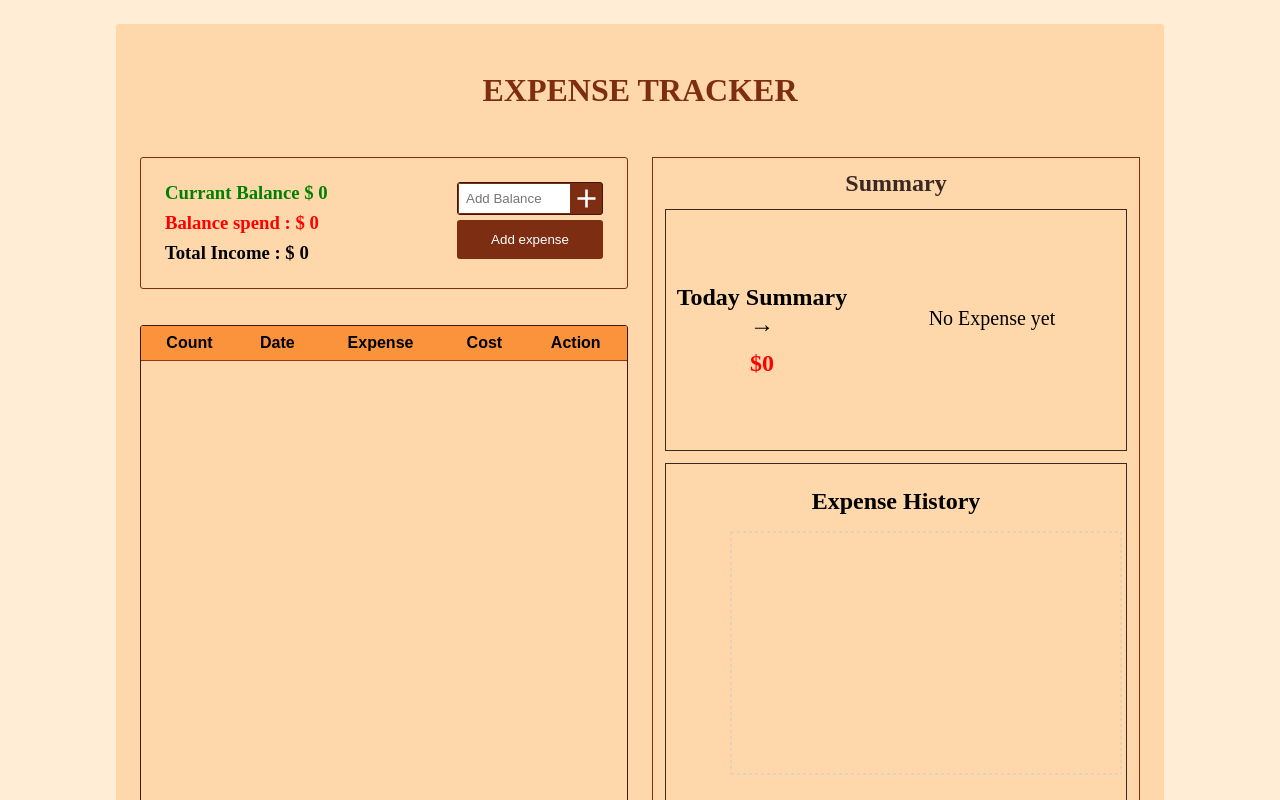
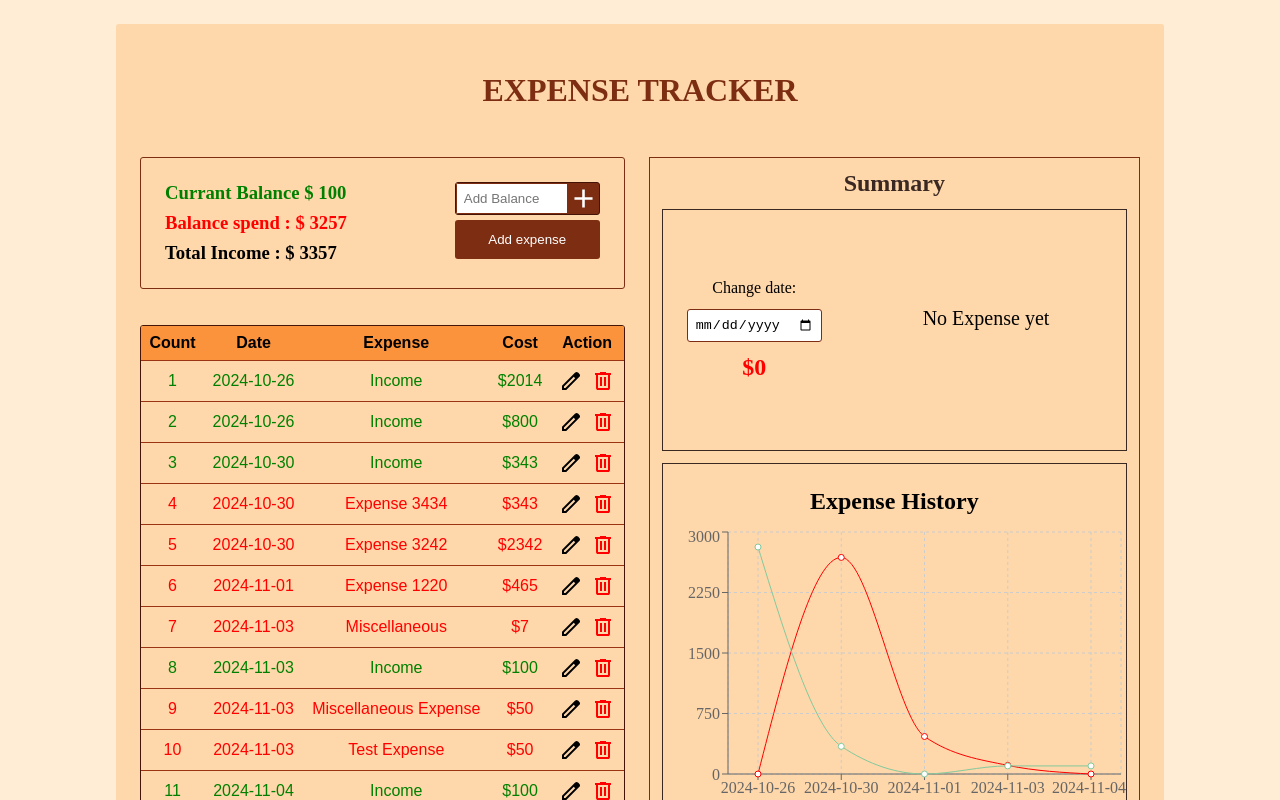
Before and after one commit to rajwindersxxx/expenseTracker, a React (Vite) app: page / in a window 1280 px wide. Shown: the top 800 px of the page. Built offline with nearby package versions, Linux system fonts and the light colour scheme.

Commit message:
making date feature

```diff
--- a/src/App.css
+++ b/src/App.css
@@ -241,6 +241,7 @@ td input {
 .chart_description {
   align-self: center;
   text-align: center;
+  z-index: 20;
   /* border-bottom: .0625rem solid #3a2823; */
 }
 .pi_chart {
@@ -307,3 +308,11 @@ td input {
   padding: 0;
   margin: 0;
 }
+
+.inputDate{
+  margin:  12px 24px;
+  cursor: text;
+}
+input[type="date"]::-webkit-calendar-picker-indicator {
+  cursor: pointer;
+}
--- a/src/components/BalanceTracker.jsx
+++ b/src/components/BalanceTracker.jsx
@@ -3,14 +3,16 @@ import { AddExpenseForm } from './AddExpenseForm';
 import { BalanceStatus } from './BalanceStatus';
 import { RenderRecord } from './RenderRecord';
 import { Charts } from './Charts';
-
+import testData from '../testData';
 // * this it the main component *******
 
 export function BalanceTracker() {
-  const [records, setRecords] = useState(() => {
-    const storedRecord = localStorage.getItem('records');
-    return storedRecord ? JSON.parse(storedRecord) : [];
-  });
+  const [records, setRecords] = useState(testData);
+  const [selectedDate, setSelectedDate] = useState('');
+  // const [records, setRecords] = useState(() => {
+  //   const storedRecord = localStorage.getItem('records');
+  //   return storedRecord ? JSON.parse(storedRecord) : [];
+  // });
   const [currBalance, setCurrBalance] = useState(0);
   const [showForm, setShowForm] = useState(false);
   const [sortDirection, setSortDirection] = useState(true);
@@ -31,12 +33,12 @@ export function BalanceTracker() {
     const date = new Date();
     const newEntry = {
       id: date.toISOString().replace(/[-:.TZ]/g, ''),
-      date: `${date.getDate()}-${date.getMonth()}-${date.getFullYear()}`,
+      date: date.toISOString().slice(0,10),
       expenseName: expenseName,
       expenseCost: isIncome ? expenseCost : -expenseCost,
       uniqueId: crypto.randomUUID(),
     };
-    setRecords(records => [...records, newEntry]);
+    setRecords((records) => [...records, newEntry]);
   }
 
   function deleteAllEntry(e) {
@@ -46,12 +48,12 @@ export function BalanceTracker() {
   }
 
   function handleDeleteEntry(id) {
-    const deletedRecords = records.filter(item => item.id !== id);
+    const deletedRecords = records.filter((item) => item.id !== id);
     setRecords(deletedRecords);
   }
 
   function handleUpdateEntry(id, newExpenseName, newExpenseCost) {
-    const recordAfterUpdate = records.map(item =>
+    const recordAfterUpdate = records.map((item) =>
       item.id === id
         ? {
             ...item,
@@ -65,9 +67,7 @@ export function BalanceTracker() {
   }
   function handleSortRecords(sortBy) {
     if (sortBy === 'count' || sortBy === 'date') setRecords(sortRecords('id'));
-
     if (sortBy === 'expenseCost') setRecords(sortRecords('expenseCost'));
-
     if (sortBy === 'expenseName') setRecords(sortRecords('expenseName', true));
   }
 
@@ -81,7 +81,7 @@ export function BalanceTracker() {
         return sortDirection ? b[field] - a[field] : a[field] - b[field];
       }
     });
-    setSortDirection(sortDirection => !sortDirection);
+    setSortDirection((sortDirection) => !sortDirection);
     return sortedRecords;
   }
 
@@ -107,9 +107,10 @@ export function BalanceTracker() {
           onDeleteEntry={handleDeleteEntry}
           onUpdateEntry={handleUpdateEntry}
           showForm={showForm}
+          selectedDate={selectedDate}
         />
       </div>
-      <Charts records={records} />
+      <Charts records={records} setSelectedDate={setSelectedDate} selectedDate={selectedDate} />
     </div>
   );
 }
--- a/src/components/Charts.jsx
+++ b/src/components/Charts.jsx
@@ -1,13 +1,13 @@
 import { Graph } from './Graph';
 import { PiChart } from './PiChart';
 
-export function Charts({ records }) {
+export function Charts({ records , setSelectedDate , selectedDate}) {
   return (
     <div className="main__charts">
       <div className="chart__heading">
         <h2>Summary</h2>
       </div>
-      <PiChart records={records} />
+      <PiChart records={records} setSelectedDate={setSelectedDate} selectedDate={selectedDate} />
       <Graph records={records} />
     </div>
   );
--- /dev/null
+++ b/src/components/DatePicker.jsx
@@ -0,0 +1,20 @@
+
+export function DatePicker({ selectedDate ,setSelectedDate }) {
+
+  return (
+    <>
+      <label htmlFor="inputDate">Change date:</label>
+
+      <input
+        type="date"
+        className="inputDate"
+        id="date"
+        name="trip-start"
+        value={selectedDate}
+        onChange={(e) => setSelectedDate(e.target.value)}
+        // min="2018-01-01"
+        // max="2018-12-31"
+      />
+    </>
+  );
+}
--- a/src/components/PiChart.jsx
+++ b/src/components/PiChart.jsx
@@ -1,8 +1,9 @@
 import { useEffect, useState } from 'react';
 import { PieChart, Pie, Tooltip } from 'recharts';
+import { DatePicker } from './DatePicker';
 /* eslint react/prop-types: 0 */
 
-export function PiChart({ records }) {
+export function PiChart({ records , setSelectedDate , selectedDate}) {
   const [expenseRecords, setExpenseRecord] = useState([]);
   const expenseToday = expenseRecords?.reduce(
     (acc, item) => (acc += item.value),
@@ -13,8 +14,8 @@ export function PiChart({ records }) {
   useEffect(() => {
     setExpenseRecord(() =>
       records
-        .filter(item => item.expenseCost < 0 && item.date === dateToday)
-        .map(item => {
+        .filter((item) => item.expenseCost < 0 && item.date === dateToday)
+        .map((item) => {
           return { name: item.expenseName, value: -item.expenseCost };
         })
     );
@@ -23,8 +24,8 @@ export function PiChart({ records }) {
   return (
     <div className="piChart__box">
       <div className="chart_description">
-        <h2 className="sub__heading">Today Summary &rarr;</h2>
-        <h2 style={{ color: 'red' }}>${expenseToday}</h2>
+        <DatePicker setSelectedDate={setSelectedDate}  selectedDate={selectedDate}/>
+        <h2 style={{ color: 'red' }}> ${expenseToday}</h2>
       </div>
       <div className="pi_chart">
         {expenseRecords.length > 0 ? (
--- a/src/components/RenderRecord.jsx
+++ b/src/components/RenderRecord.jsx
@@ -6,7 +6,15 @@ export function RenderRecord({
   onDeleteEntry,
   onUpdateEntry,
   showForm,
+  selectedDate,
 }) {
+  let newRecords;
+  if (selectedDate) {
+    newRecords = records.filter((item) => item.date === selectedDate);
+  } else {
+    newRecords = records;
+  }
+
   const [editStatus, setCurrEditStatus] = useState(null);
   useEffect(() => {
     if (showForm) {
@@ -27,7 +35,7 @@ export function RenderRecord({
           </tr>
         </thead>
         <tbody>
-          {records.map((item, i) => {
+          {newRecords.map((item, i) => {
             return (
               <TableData
                 key={item.uniqueId}
--- /dev/null
+++ b/src/testData.js
@@ -0,0 +1,81 @@
+const testData = [
+    {
+        "id": "20241126140652083",
+        "date": "2024-10-26",
+        "expenseName": "Income",
+        "expenseCost": 2014,
+        "uniqueId": "b745d352-0935-4c8c-abd2-788992e6ad85"
+    },
+    {
+        "id": "20241126140724268",
+        "date": "2024-10-26",
+        "expenseName": "Income",
+        "expenseCost": 800,
+        "uniqueId": "10f77af0-dda1-4860-b26e-ad69d66835df"
+    },
+    {
+        "id": "20241130084845530",
+        "date": "2024-10-30",
+        "expenseName": "Income",
+        "expenseCost": 343,
+        "uniqueId": "ed9efa05-a4dd-45e4-9589-d9ae61caa7d2"
+    },
+    {
+        "id": "20241130085124253",
+        "date": "2024-10-30",
+        "expenseName": "Expense 3434",
+        "expenseCost": -343,
+        "uniqueId": "47b6ae65-e6ad-436c-8a4c-6744ed2dbede"
+    },
+    {
+        "id": "20241130085134115",
+        "date": "2024-10-30",
+        "expenseName": "Expense 3242",
+        "expenseCost": -2342,
+        "uniqueId": "9585726a-bce7-4026-b5bc-533d073d0d22"
+    },
+    {
+        "id": "20241201170239046",
+        "date": "2024-11-01",
+        "expenseName": "Expense 1220",
+        "expenseCost": -465,
+        "uniqueId": "33ee11b8-63c9-4413-8376-fc6cab176b5e"
+    },
+    {
+        "id": "20241203122558307",
+        "date": "2024-11-03",
+        "expenseName": "Miscellaneous",
+        "expenseCost": -7,
+        "uniqueId": "e7618b45-6bbb-4bff-8e59-05ac36ff62ed"
+    },
+    {
+        "id": "20241203122752853",
+        "date": "2024-11-03",
+        "expenseName": "Income",
+        "expenseCost": 100,
+        "uniqueId": "9af9f4a9-63b8-4a74-b938-48c8518fed51"
+    },
+    {
+        "id": "20241203122803940",
+        "date": "2024-11-03",
+        "expenseName": "Miscellaneous Expense",
+        "expenseCost": -50,
+        "uniqueId": "023c593c-bad7-4f05-b0e3-55204b2ce8a1"
+    },
+    {
+        "id": "20241203122946327",
+        "date": "2024-11-03",
+        "expenseName": "Test Expense",
+        "expenseCost": -50,
+        "uniqueId": "5ba3f774-a8fd-46ef-b33c-f389220735c6"
+    },
+    {
+        "id": "20241204163050592",
+        "date": "2024-11-04",
+        "expenseName": "Income",
+        "expenseCost": 100,
+        "uniqueId": "5456dfce-3e6c-4aac-9962-e93d2dbc04bb"
+    }
+];
+
+export default testData;
```
